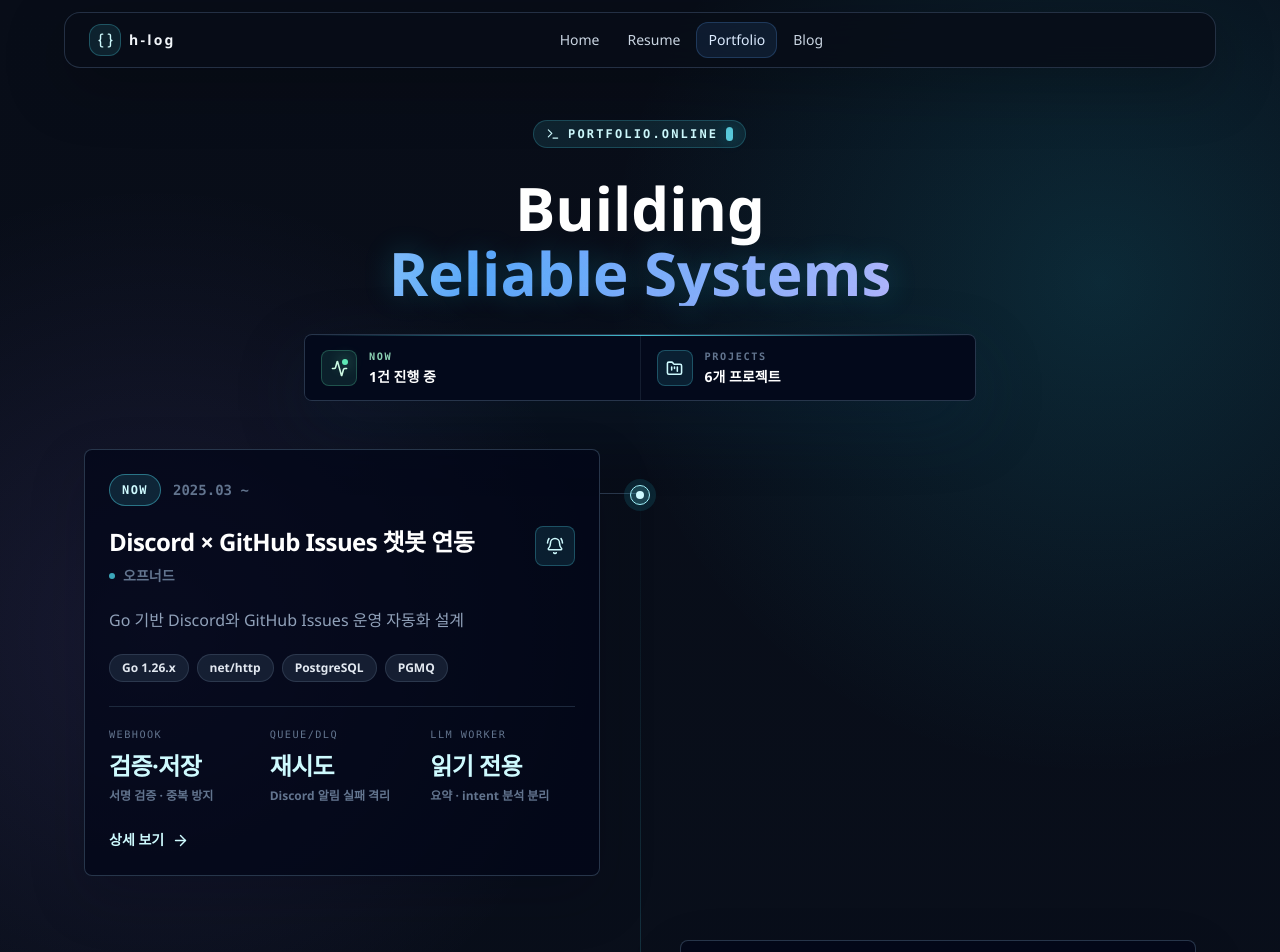
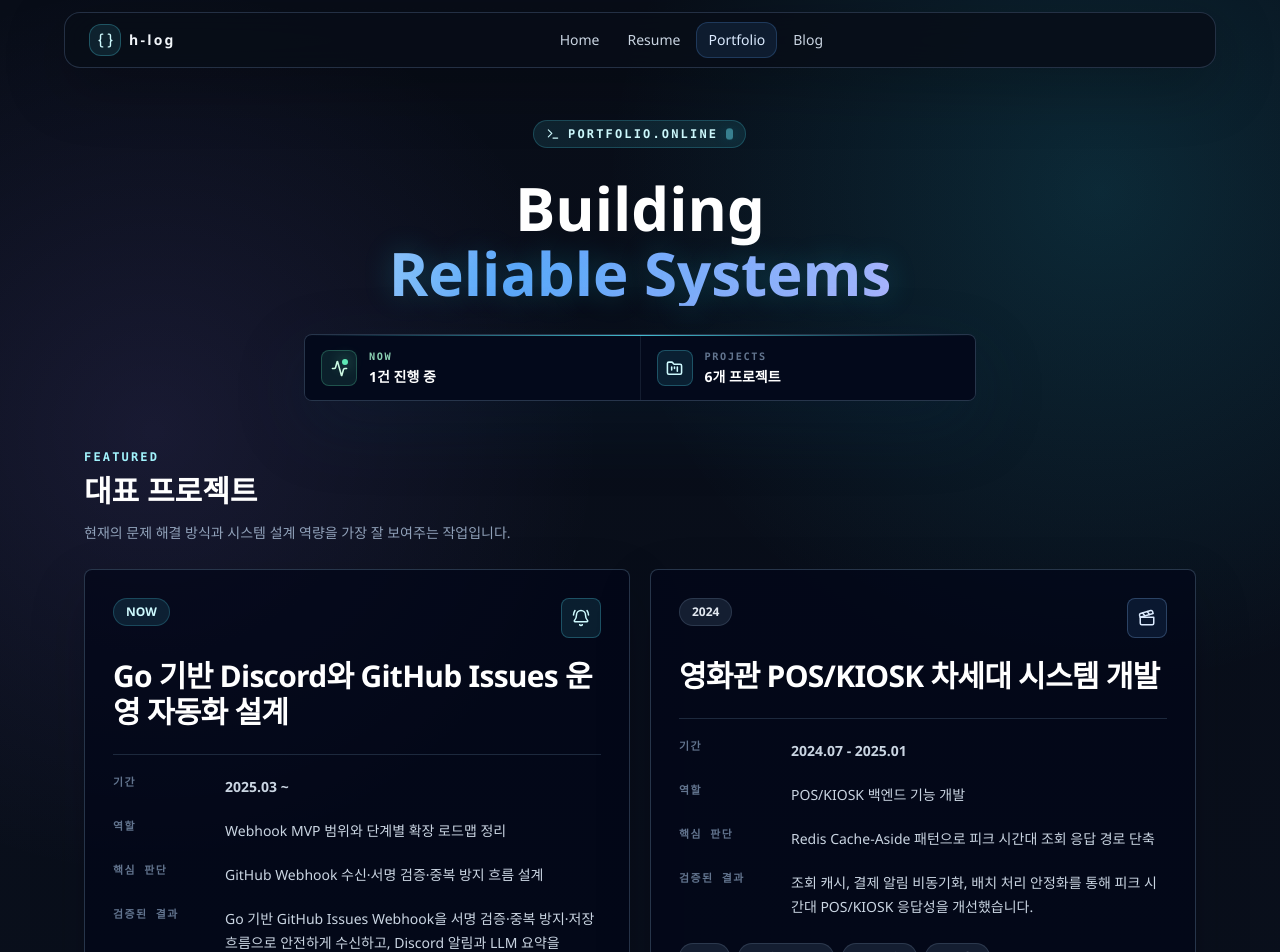
Before and after one commit to Hongbaekson/h-log, a Next.js app in the folder apps/h-log/: page /portfolio in a window 1280 px wide. Shown: the top 952 px of the page. Built offline with nearby package versions, Linux system fonts and the light colour scheme.

Commit message:
feat(h-log): make portfolio projects scan-friendly

```diff
--- a/apps/h-log/app/globals.css
+++ b/apps/h-log/app/globals.css
@@ -151,57 +151,6 @@
   background-image: linear-gradient(110deg, #67e8f9 0%, #f8fafc 44%, #38bdf8 100%);
 }
 
-.portfolio-reveal-item[data-reveal-ready="true"][data-visible="false"] .portfolio-reveal-card,
-.portfolio-reveal-item[data-reveal-ready="true"][data-visible="false"] .portfolio-reveal-dot,
-.portfolio-reveal-item[data-reveal-ready="true"][data-visible="false"] .portfolio-reveal-connector {
-  opacity: 0;
-}
-
-.portfolio-reveal-item[data-reveal-ready="true"][data-visible="false"] .portfolio-reveal-card {
-  filter: blur(8px);
-  transform: translateY(22px);
-}
-
-.portfolio-reveal-item[data-reveal-ready="true"][data-visible="false"] .portfolio-reveal-dot {
-  transform: translateX(-50%) scale(0.58);
-}
-
-.portfolio-reveal-item[data-reveal-ready="true"][data-visible="false"] .portfolio-reveal-connector {
-  transform: scaleX(0.35);
-}
-
-.portfolio-reveal-card,
-.portfolio-reveal-dot,
-.portfolio-reveal-connector {
-  transition-duration: 680ms;
-  transition-property: opacity, filter, transform;
-  transition-timing-function: cubic-bezier(0.16, 1, 0.3, 1);
-  will-change: opacity, filter, transform;
-}
-
-.portfolio-reveal-card {
-  transition-delay: calc(var(--portfolio-reveal-delay, 0ms) + 90ms);
-}
-
-.portfolio-reveal-dot {
-  transition-delay: var(--portfolio-reveal-delay, 0ms);
-}
-
-.portfolio-reveal-connector {
-  transform-origin: center;
-  transition-delay: calc(var(--portfolio-reveal-delay, 0ms) + 60ms);
-}
-
-@media (min-width: 768px) {
-  .portfolio-reveal-item[data-side="left"][data-reveal-ready="true"][data-visible="false"] .portfolio-reveal-card {
-    transform: translateX(-20px) translateY(16px);
-  }
-
-  .portfolio-reveal-item[data-side="right"][data-reveal-ready="true"][data-visible="false"] .portfolio-reveal-card {
-    transform: translateX(20px) translateY(16px);
-  }
-}
-
 @keyframes hero-name-gradient-flow {
   0% {
     background-position: 0% 50%;
@@ -290,10 +239,7 @@
   .hero-name-gradient,
   .hero-signal-cursor,
   .hero-status-card,
-  .metric-value,
-  .portfolio-reveal-card,
-  .portfolio-reveal-dot,
-  .portfolio-reveal-connector {
+  .metric-value {
     opacity: 1;
     filter: none;
     transform: none;
--- a/apps/h-log/app/portfolio/page.tsx
+++ b/apps/h-log/app/portfolio/page.tsx
@@ -6,97 +6,84 @@
   Terminal,
 } from "lucide-react";
 
-import { ScrollRevealItem } from "@/components/ui/ScrollRevealItem";
 import { Badge, Container } from "@/components/ui";
 import { createPortfolioCardModel } from "@/lib/portfolio-card";
 import { projects, projectToneClasses } from "@/lib/projects";
 
-const orderedProjectSlugs = [
-  "opnerd-workflow-automation",
-  "cgv-pos-kiosk-nextgen",
-  "naracellar-sales-system",
-  "tonymoly-crm-dormant-customer",
-  "gala-data-migration",
-  "tonymoly-backoffice-operation",
-] as const;
+const featuredProjects = projects.slice(0, 2);
+const remainingProjects = projects.slice(2);
+const activeProjectCount = projects.filter((project) => project.period.includes("현재")).length;
 
-const orderedProjects = orderedProjectSlugs
-  .map((slug) => projects.find((project) => project.slug === slug))
-  .filter((project): project is (typeof projects)[number] => Boolean(project));
-
-const activeProjectCount = orderedProjects.filter((project) => project.period.includes("현재")).length;
-
-function ProjectTimelineItem({
-  index,
+function ProjectCard({
+  featured = false,
   project,
 }: {
-  index: number;
+  featured?: boolean;
   project: (typeof projects)[number];
 }) {
   const card = createPortfolioCardModel(project);
   const Icon = project.icon;
-  const alignLeft = index % 2 === 0;
 
   return (
-    <ScrollRevealItem
-      className="portfolio-reveal-item relative pl-14 md:grid md:grid-cols-[minmax(0,1fr)_5rem_minmax(0,1fr)] md:items-start md:gap-0 md:pl-0"
-      delayMs={Math.min(index * 50, 180)}
-      side={alignLeft ? "left" : "right"}
-    >
-      <div
-        className={`portfolio-reveal-dot absolute left-5 top-7 z-10 grid h-5 w-5 -translate-x-1/2 place-items-center rounded-full border ${
-          card.isCurrent
-            ? "border-cyan-200 bg-cyan-300/25 shadow-[0_0_0_6px_rgb(34_211_238/0.12)]"
-            : "border-blue-200/70 bg-blue-300/20 shadow-[0_0_0_6px_rgb(96_165_250/0.10)]"
-        } md:left-1/2 md:top-9`}
-        aria-hidden="true"
-      >
-        <span
-          className={`h-2 w-2 rounded-full ${card.isCurrent ? "bg-cyan-100" : "bg-blue-200"}`}
-        />
-      </div>
-
     <Link
-        className={`portfolio-reveal-card group block cursor-pointer rounded-lg border border-slate-700/80 bg-slate-950/72 p-5 shadow-[0_22px_56px_rgb(2_6_23/0.18)] transition-colors duration-200 hover:border-cyan-300/55 hover:bg-slate-900/78 focus-visible:outline focus-visible:outline-2 focus-visible:outline-offset-4 focus-visible:outline-cyan-300 md:p-6 ${
-          alignLeft ? "md:col-start-1 md:row-start-1" : "md:col-start-3 md:row-start-1"
+      aria-label={`${card.title} 프로젝트 상세 보기`}
+      className={`group flex h-full min-w-0 flex-col rounded-lg border border-slate-700/80 bg-slate-950/72 shadow-[0_22px_56px_rgb(2_6_23/0.18)] transition-colors duration-200 hover:border-cyan-300/55 hover:bg-slate-900/78 focus-visible:outline focus-visible:outline-2 focus-visible:outline-offset-4 focus-visible:outline-cyan-300 ${
+        featured ? "p-6 md:p-7" : "p-5 md:p-6"
       }`}
       href={`/portfolio/${project.slug}`}
     >
-        <div className="flex flex-wrap items-center gap-3">
+      <div className="flex items-start justify-between gap-4">
+        <Badge tone={card.isCurrent ? "cyan" : "slate"}>{card.statusLabel}</Badge>
         <span
-            className={`inline-flex h-8 items-center justify-center rounded-full border px-3 font-mono text-xs font-bold tracking-[0.12em] ${
-              card.isCurrent
-                ? "border-cyan-300/40 bg-cyan-300/12 text-cyan-100"
-                : "border-slate-700 bg-slate-900/70 text-slate-300"
-            }`}
+          className={`grid h-10 w-10 shrink-0 place-items-center rounded-lg border ${projectToneClasses[project.tone]}`}
+          aria-hidden="true"
         >
-            {card.statusLabel}
-          </span>
-          <span className="font-mono text-sm font-semibold text-slate-500">
-            {card.periodLabel}
+          <Icon size={18} strokeWidth={2} />
         </span>
       </div>
 
-        <div className="mt-5 flex items-start justify-between gap-4">
-          <div>
-            <h2 className="card-heading text-2xl tracking-tight text-white">
-              {project.title}
+      <h2
+        className={`card-heading mt-5 break-words tracking-tight text-white ${
+          featured ? "text-2xl md:text-3xl" : "text-xl md:text-2xl"
+        }`}
+      >
+        {card.title}
       </h2>
-            <div className="mt-2 flex items-center gap-2 text-sm font-semibold text-slate-500">
-              <span className="h-1.5 w-1.5 rounded-full bg-cyan-300/70" aria-hidden="true" />
-              <span>{project.company}</span>
+
+      <dl className="mt-6 grid gap-5 border-t border-slate-800 pt-5">
+        <div className="grid min-w-0 gap-1 sm:grid-cols-[6rem_minmax(0,1fr)] sm:gap-4">
+          <dt className="font-mono text-[0.68rem] font-bold uppercase tracking-[0.14em] text-slate-500">
+            기간
+          </dt>
+          <dd className="break-words text-sm font-semibold leading-6 text-slate-300">
+            {card.periodLabel}
+          </dd>
         </div>
+        <div className="grid min-w-0 gap-1 sm:grid-cols-[6rem_minmax(0,1fr)] sm:gap-4">
+          <dt className="font-mono text-[0.68rem] font-bold uppercase tracking-[0.14em] text-slate-500">
+            역할
+          </dt>
+          <dd className="break-words text-sm leading-6 text-slate-300">{card.role}</dd>
         </div>
-          <span
-            className={`grid h-10 w-10 shrink-0 place-items-center rounded-lg border ${projectToneClasses[project.tone]}`}
-          >
-            <Icon aria-hidden="true" size={18} strokeWidth={2} />
-          </span>
+        <div className="grid min-w-0 gap-1 sm:grid-cols-[6rem_minmax(0,1fr)] sm:gap-4">
+          <dt className="font-mono text-[0.68rem] font-bold uppercase tracking-[0.14em] text-slate-500">
+            핵심 판단
+          </dt>
+          <dd className="break-words text-sm leading-6 text-slate-300">
+            {card.decision}
+          </dd>
         </div>
+        <div className="grid min-w-0 gap-1 sm:grid-cols-[6rem_minmax(0,1fr)] sm:gap-4">
+          <dt className="font-mono text-[0.68rem] font-bold uppercase tracking-[0.14em] text-slate-500">
+            검증된 결과
+          </dt>
+          <dd className="break-words text-sm leading-6 text-slate-300">
+            {card.result}
+          </dd>
+        </div>
+      </dl>
 
-        <p className="mt-5 text-base leading-7 text-slate-400">{card.description}</p>
-
-        <div className="mt-5 flex flex-wrap gap-2">
+      <div className="mt-6 flex flex-wrap gap-2">
         {card.stack.map((item) => (
           <Badge key={item} tone="slate">
             {item}
@@ -104,35 +91,11 @@
         ))}
       </div>
 
-        <dl className="mt-6 grid gap-4 border-t border-slate-800 pt-5 sm:grid-cols-3">
-          {card.metrics.map((metric) => (
-            <div className="min-w-0" key={metric.label}>
-              <dt className="font-mono text-[0.64rem] uppercase tracking-[0.14em] text-slate-500">
-                {metric.label}
-              </dt>
-              <dd className="mt-2 text-2xl font-extrabold tracking-tight text-cyan-100">
-                {metric.value}
-              </dd>
-              <p className="mt-1 text-xs font-semibold leading-5 text-slate-500">
-                {metric.caption}
-              </p>
-            </div>
-          ))}
-        </dl>
-
-        <div className="mt-6 inline-flex items-center gap-2 text-sm font-semibold text-cyan-100 transition-colors group-hover:text-white">
+      <div className="mt-auto flex items-center gap-2 pt-7 text-sm font-semibold text-cyan-100 transition-colors group-hover:text-white">
         상세 보기
         <ArrowRight aria-hidden="true" size={17} strokeWidth={2} />
       </div>
     </Link>
-
-      <div
-        className={`portfolio-reveal-connector hidden h-px w-10 self-start bg-slate-700/80 md:col-start-2 md:row-start-1 md:mt-[2.8rem] md:block ${
-          alignLeft ? "md:justify-self-start" : "md:justify-self-end"
-        }`}
-        aria-hidden="true"
-      />
-    </ScrollRevealItem>
   );
 }
 
@@ -187,7 +150,7 @@
                       projects
                     </div>
                     <div className="mt-0.5 text-sm font-semibold text-white">
-                      {orderedProjects.length}개 프로젝트
+                      {projects.length}개 프로젝트
                     </div>
                   </div>
                 </div>
@@ -197,15 +160,46 @@
         </Container>
       </section>
 
-      <section className="pb-24">
+      <section aria-labelledby="featured-projects" className="pb-12">
         <Container>
-          <ol className="relative space-y-12 md:space-y-16">
-            <span
-              className="absolute bottom-0 left-5 top-0 w-px bg-gradient-to-b from-cyan-300/0 via-cyan-300/45 to-blue-300/0 md:left-1/2"
-              aria-hidden="true"
-            />
-            {orderedProjects.map((project, index) => (
-              <ProjectTimelineItem index={index} key={project.slug} project={project} />
+          <div className="max-w-2xl">
+            <p className="font-mono text-xs font-bold uppercase tracking-[0.18em] text-cyan-200">
+              Featured
+            </p>
+            <h2 id="featured-projects" className="mt-2 text-2xl font-extrabold text-white md:text-3xl">
+              대표 프로젝트
+            </h2>
+            <p className="mt-3 text-sm leading-6 text-slate-400">
+              현재의 문제 해결 방식과 시스템 설계 역량을 가장 잘 보여주는 작업입니다.
+            </p>
+          </div>
+
+          <ol className="mt-6 grid gap-5 lg:grid-cols-2">
+            {featuredProjects.map((project) => (
+              <li className="min-w-0" key={project.slug}>
+                <ProjectCard featured project={project} />
+              </li>
+            ))}
+          </ol>
+        </Container>
+      </section>
+
+      <section aria-labelledby="career-projects" className="pb-24">
+        <Container>
+          <div className="max-w-2xl">
+            <p className="font-mono text-xs font-bold uppercase tracking-[0.18em] text-blue-200">
+              Career Archive
+            </p>
+            <h2 id="career-projects" className="mt-2 text-2xl font-extrabold text-white md:text-3xl">
+              경력 프로젝트
+            </h2>
+          </div>
+
+          <ol className="mt-6 grid gap-4 lg:grid-cols-2">
+            {remainingProjects.map((project) => (
+              <li className="min-w-0" key={project.slug}>
+                <ProjectCard project={project} />
+              </li>
             ))}
           </ol>
         </Container>
--- a/apps/h-log/components/ui/ScrollRevealItem.tsx
+++ /dev/null
@@ -1,89 +0,0 @@
-"use client";
-
-import type { CSSProperties, HTMLAttributes, ReactNode } from "react";
-import { useEffect, useRef, useState } from "react";
-
-type ScrollRevealItemProps = HTMLAttributes<HTMLLIElement> & {
-  children: ReactNode;
-  delayMs?: number;
-  side?: "left" | "right";
-};
-
-export function ScrollRevealItem({
-  children,
-  className,
-  delayMs = 0,
-  side,
-  style,
-  ...props
-}: ScrollRevealItemProps) {
-  const itemRef = useRef<HTMLLIElement>(null);
-  const [isReady, setIsReady] = useState(false);
-  const [isVisible, setIsVisible] = useState(false);
-
-  useEffect(() => {
-    const item = itemRef.current;
-
-    if (!item) {
-      return;
-    }
-
-    const reduceMotion = window.matchMedia("(prefers-reduced-motion: reduce)");
-
-    let frameId = 0;
-
-    if (reduceMotion.matches || !("IntersectionObserver" in window)) {
-      frameId = window.requestAnimationFrame(() => {
-        setIsReady(true);
-        setIsVisible(true);
-      });
-
-      return () => window.cancelAnimationFrame(frameId);
-    }
-
-    frameId = window.requestAnimationFrame(() => {
-      setIsReady(true);
-    });
-
-    const observer = new IntersectionObserver(
-      ([entry]) => {
-        if (!entry?.isIntersecting) {
-          return;
-        }
-
-        setIsVisible(true);
-        observer.unobserve(item);
-      },
-      {
-        rootMargin: "0px 0px -12% 0px",
-        threshold: 0.18,
-      },
-    );
-
-    observer.observe(item);
-
-    return () => {
-      window.cancelAnimationFrame(frameId);
-      observer.disconnect();
-    };
-  }, []);
-
-  return (
-    <li
-      className={className}
-      data-reveal-ready={isReady ? "true" : "false"}
-      data-side={side}
-      data-visible={isVisible ? "true" : "false"}
-      ref={itemRef}
-      style={
-        {
-          ...style,
-          "--portfolio-reveal-delay": `${delayMs}ms`,
-        } as CSSProperties
-      }
-      {...props}
-    >
-      {children}
-    </li>
-  );
-}
--- a/apps/h-log/lib/portfolio-card.ts
+++ b/apps/h-log/lib/portfolio-card.ts
@@ -4,17 +4,15 @@
   const isCurrent = project.period.includes("현재");
 
   return {
-    description: project.context,
+    decision: project.approach[0],
     isCurrent,
-    metrics: project.metrics.map((metric) => ({
-      caption: metric.description ?? metric.label,
-      label: metric.label,
-      value: metric.value,
-    })),
     periodLabel: isCurrent
       ? project.period.replace(" - 현재", " ~")
       : project.period,
+    result: project.summary,
+    role: project.detail.role[0],
     stack: project.stack.slice(0, 4),
     statusLabel: isCurrent ? "NOW" : project.year,
+    title: project.context,
   };
 }
--- a/apps/h-log/phases/index.json
+++ b/apps/h-log/phases/index.json
@@ -58,7 +58,7 @@
     {
       "dir": "public-site-quality-hardening",
       "status": "pending",
-      "summary": "Domain-cutover prerequisite. Steps 0-2 completed the public-content/privacy decisions, shared shell accessibility baseline, and evidence-first Home simplification. Steps 3-9 remain for scan-friendly Portfolio, Resume clarity, Blog resilience and readability, complete SEO/crawler coverage, and a final public-launch gate. This phase does not authorize domain, DNS, TLS, OCI, or production timer changes."
+      "summary": "Domain-cutover prerequisite. Steps 0-3 completed the public-content/privacy decisions, shared shell accessibility baseline, evidence-first Home simplification, and scan-friendly Portfolio list. Steps 4-9 remain for Portfolio detail clarity, Resume clarity, Blog resilience and readability, complete SEO/crawler coverage, and a final public-launch gate. This phase does not authorize domain, DNS, TLS, OCI, or production timer changes."
     },
     {
       "dir": "auto-publish-ops-hardening",
--- a/apps/h-log/phases/public-site-quality-hardening/index.json
+++ b/apps/h-log/phases/public-site-quality-hardening/index.json
@@ -23,7 +23,8 @@
     {
       "step": 3,
       "name": "portfolio-list-scanability",
-      "status": "pending"
+      "status": "completed",
+      "summary": "Replaced the alternating central timeline with two Featured projects and a four-project career grid backed by the existing approved project collection. Every card now presents period, role, core decision, and verified result in one order without organization names or unsupported metrics; the unused ScrollRevealItem and portfolio reveal CSS were removed. Focused RED/GREEN, full test/lint/typecheck/build gates, six detail-route HTTP checks, and Chrome checks at 320/390/768/1440 px passed without horizontal overflow."
     },
     {
       "step": 4,
```
Also changed, not shown: 2 other files (tests, documents, lock files or other folders). Lines whose indentation alone changed are shown as unchanged.
